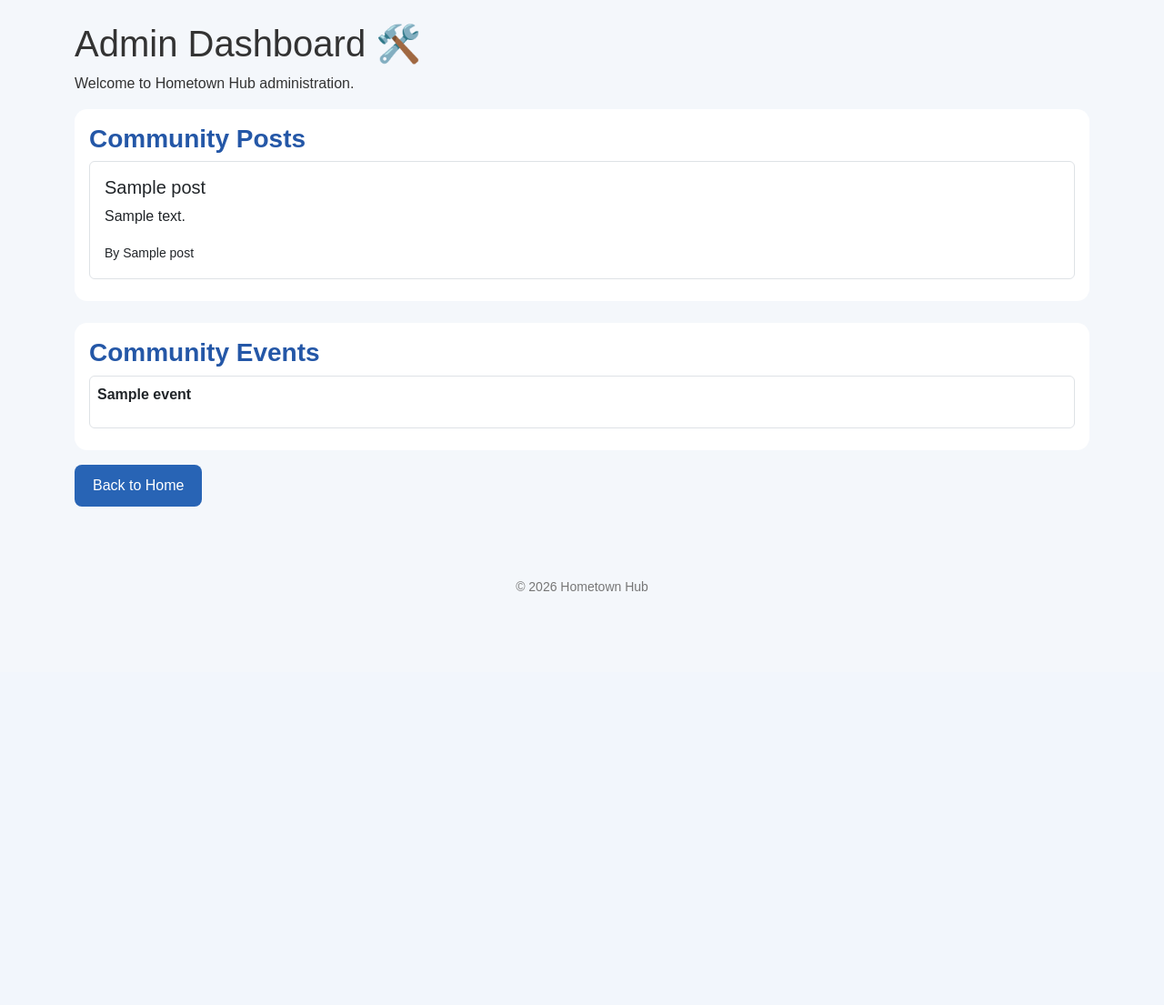
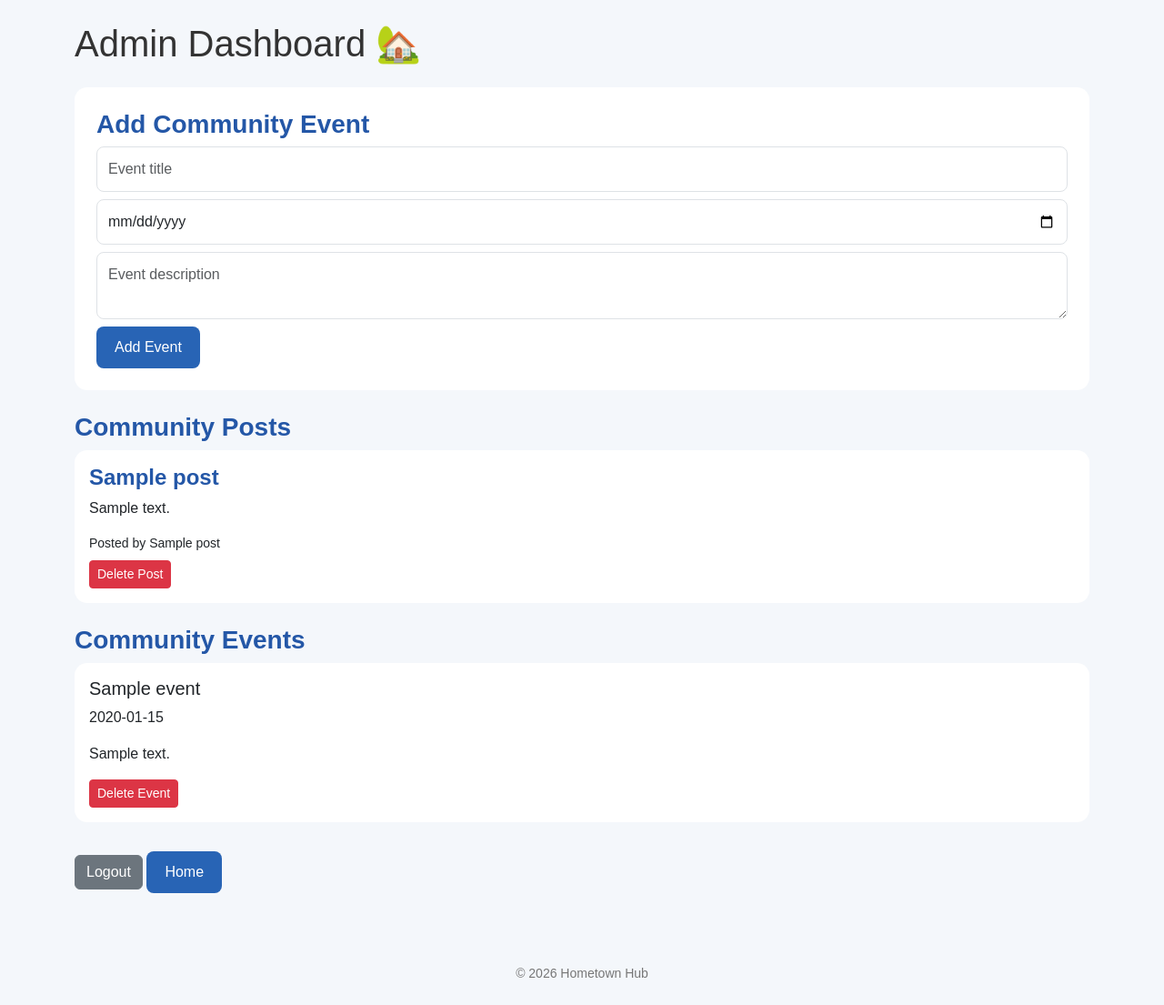
Before and after one commit to Budhi-g-la/Hometown-Hub, a Flask app: page /admin in a window 1280 px wide. Shown: the part 61-1166 px from the top of the page at 91% size. Before the commit the page ends 711 px from the top, so only its background shows below. Run offline with Flask 3, Linux system fonts and the light colour scheme; the visitor is signed in with stand-in values (Sample User, id 1); tables that the repository leaves empty hold one stand-in row (values such as "Sample post").

Commit message:
Update admin.html

```diff
--- a/templates/admin.html
+++ b/templates/admin.html
@@ -2,32 +2,48 @@
 {% extends "base.html" %}
 {% block title %}Admin Dashboard - Hometown Hub{% endblock %}
 {% block content %}
-<h1>Admin Dashboard 🛠️</h1>
-<p>Welcome to Hometown Hub administration.</p>
 
-<div class="card p-3 mb-4">
+<h1 class="mb-4">Admin Dashboard 🏡</h1>
+
+<div class="card p-4 mb-4">
+    <h3>Add Community Event</h3>
+    <form action="/admin/add-event" method="POST">
+        <input class="form-control mb-2" name="title" placeholder="Event title" required>
+        <input class="form-control mb-2" type="date" name="event_date">
+        <textarea class="form-control mb-2" name="description" placeholder="Event description"></textarea>
+        <button class="btn btn-primary">Add Event</button>
+    </form>
+</div>
+
 <h3>Community Posts</h3>
 {% for post in posts %}
-    <div class="border rounded p-3 mb-2">
-        <h5>{{ post.title }}</h5>
+<div class="card p-3 mb-3">
+    <h4>{{ post.title }}</h4>
     <p>{{ post.content }}</p>
-        <small>By {{ post.name }}</small>
+    <small>Posted by {{ post.name }}</small>
+    <form action="/admin/delete/{{ post.id }}" method="POST">
+        <button class="btn btn-danger btn-sm mt-2">Delete Post</button>
+    </form>
 </div>
 {% else %}
-    <p>No posts available.</p>
+<p>No posts yet.</p>
 {% endfor %}
-</div>
 
-<div class="card p-3">
-    <h3>Community Events</h3>
+<h3 class="mt-4">Community Events</h3>
 {% for event in events %}
-    <div class="border rounded p-2 mb-2">
-        <strong>{{ event.title }}</strong>
-        <p>{{ event.date }}</p>
+<div class="card p-3 mb-3">
+    <h5>{{ event.title }}</h5>
+    <p>{{ event.event_date }}</p>
+    <p>{{ event.description }}</p>
+    <form action="/admin/delete-event/{{ event.id }}" method="POST">
+        <button class="btn btn-danger btn-sm">Delete Event</button>
+    </form>
 </div>
 {% else %}
-    <p>No events available.</p>
+<p>No events yet.</p>
 {% endfor %}
-</div>
-<a href="/" class="btn btn-primary mt-3">Back to Home</a>
+
+<a href="/admin/logout" class="btn btn-secondary mt-3">Logout</a>
+<a href="/" class="btn btn-primary mt-3">Home</a>
+
 {% endblock %}
```
Lines whose indentation alone changed are shown as unchanged.
